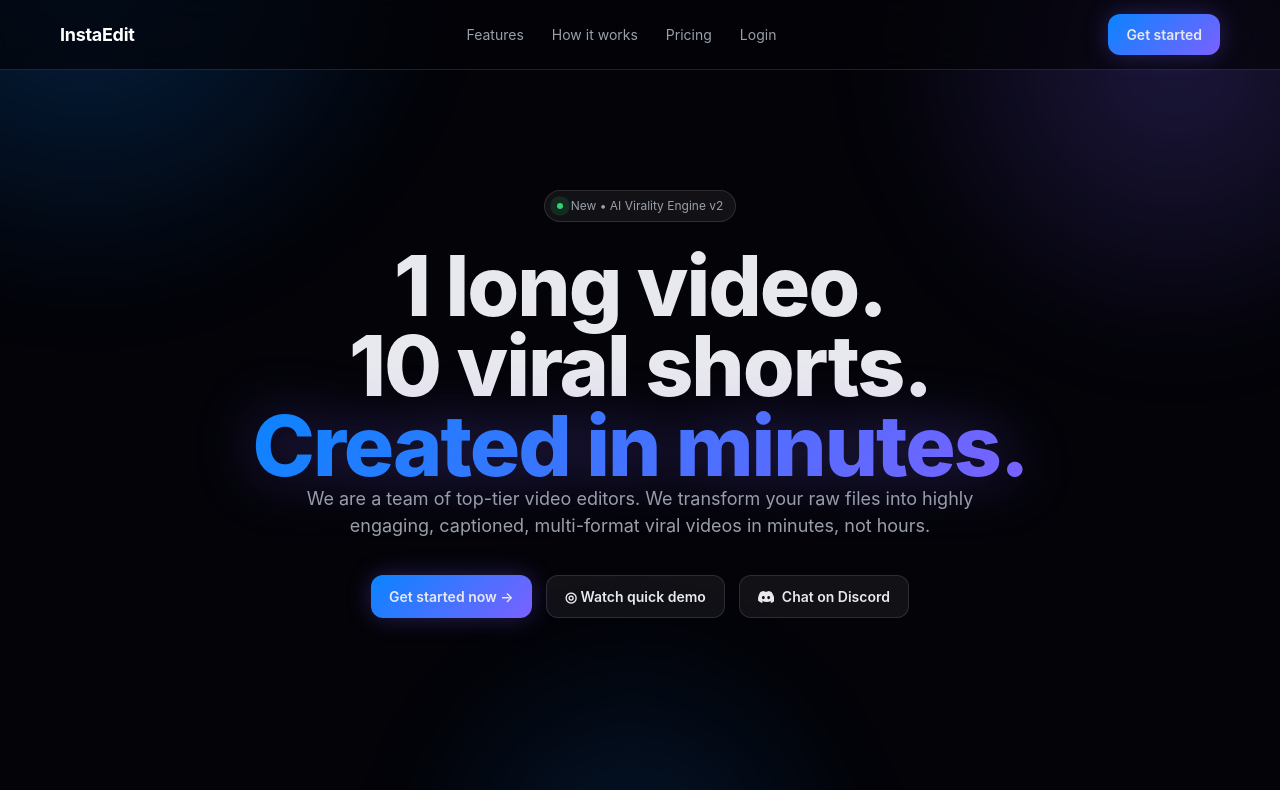
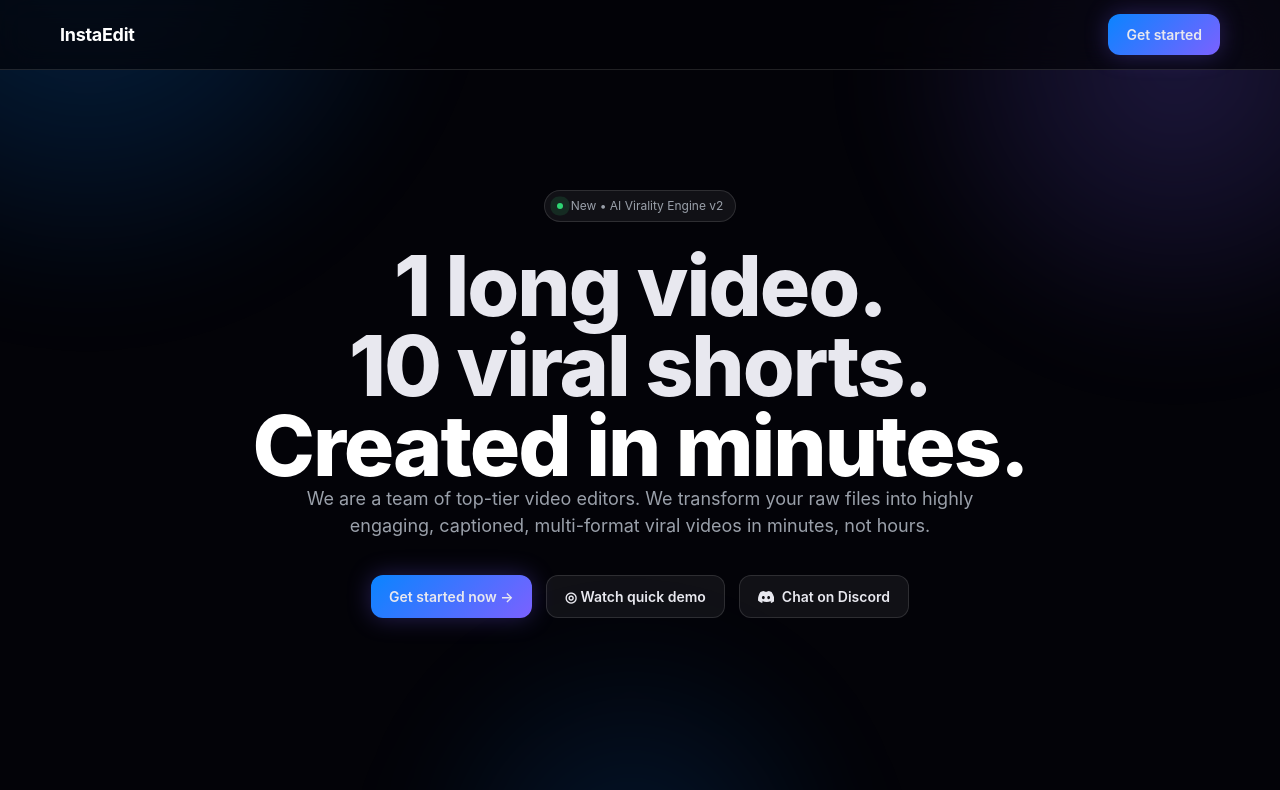
Before and after one commit to Marcuss-ops/InstaeditLogin, a React (Vite) app in the folder web/: page / in a window 1280 px wide. Shown: the top 790 px of the page. Built offline with nearby package versions, Linux system fonts and the light colour scheme; no server answers.

Commit message:
Strip nav to logo+CTA only; make 'Created in minutes.' plain white

```diff
--- a/web/src/components/Hero.tsx
+++ b/web/src/components/Hero.tsx
@@ -23,7 +23,7 @@ export function Hero() {
         <h1>
           1 long video.<br />
           10 viral shorts.<br />
-          <span className="gradient">Created in minutes.</span>
+          <span className="text-white">Created in minutes.</span>
         </h1>
         <p>
           We are a team of top-tier video editors. We transform your raw files into
--- a/web/src/components/Nav.tsx
+++ b/web/src/components/Nav.tsx
@@ -7,12 +7,6 @@ export function Nav() {
         <Link to="/" className="logo text-white no-underline">
           InstaEdit
         </Link>
-        <div className="hidden md:flex nav-links">
-          <a href="#features">Features</a>
-          <a href="#how">How it works</a>
-          <a href="#pricing">Pricing</a>
-          <Link to="/login">Login</Link>
-        </div>
         <Link className="btn btn-primary" to="/login">
           Get started
         </Link>
```
